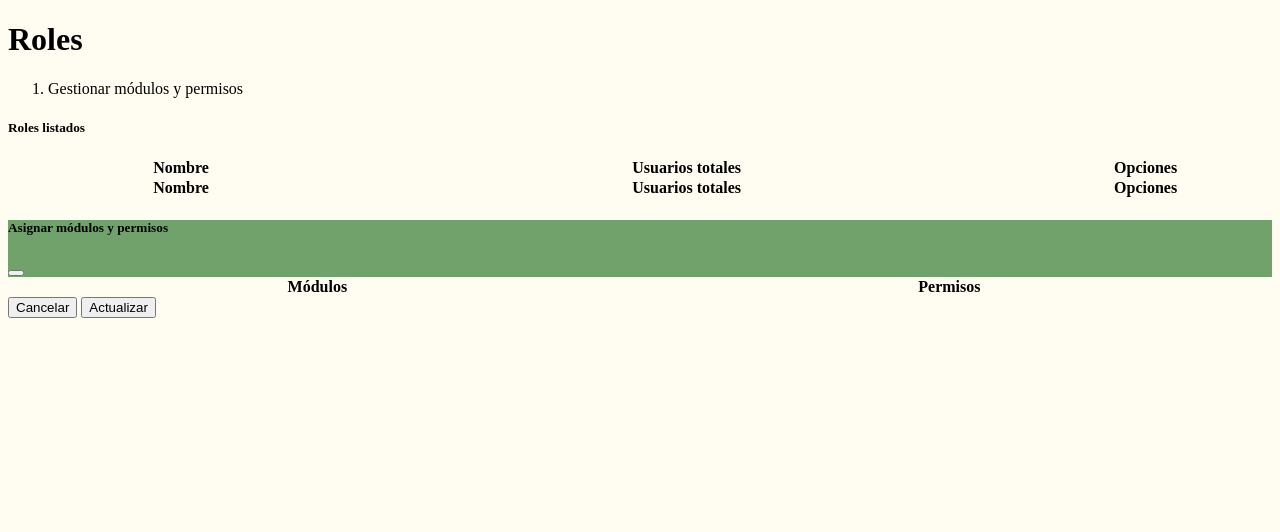
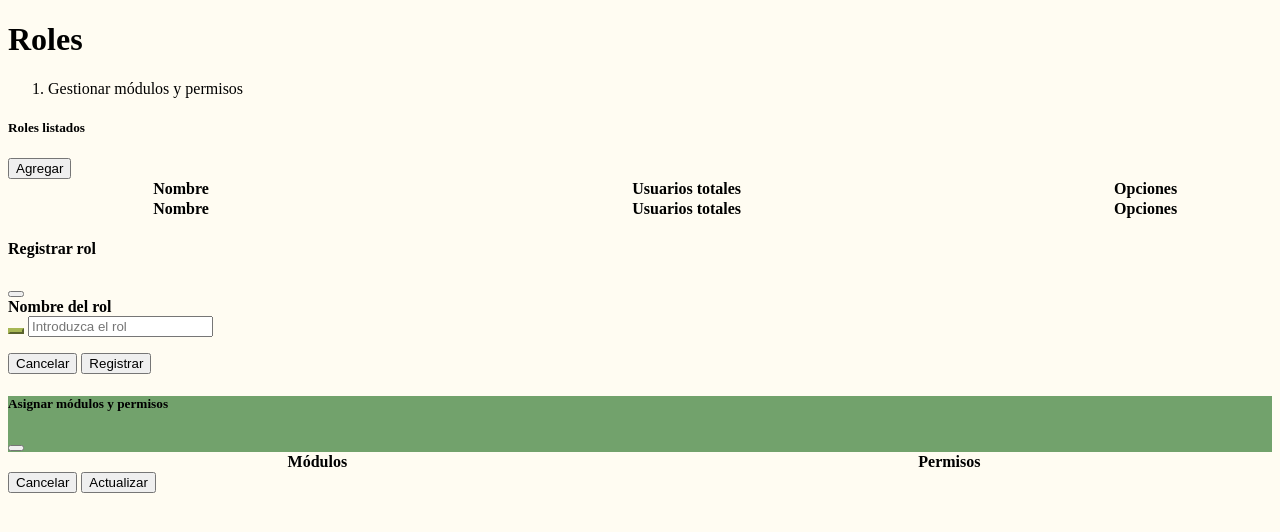
Before and after one commit to ricardojparram/Inventario-Wesley, a PHP site: template vista/interno/rolesVista.php in a window 1280 px wide. Shown: the top 532 px of the page. Run offline with PHP 8.4, Linux system fonts and the light colour scheme; the template is opened without the code that fills it, so the values that code supplies are empty.

Commit message:
feature: roles ahora puede agregar roles con sus permisos

```diff
--- a/assets/js/roles.js
+++ b/assets/js/roles.js
@@ -7,12 +7,7 @@
 
     let mostrar, permisoModificar;
     function rellenar(bitacora = false){
-        $.ajax({
-            type: "post",
-            url: "",
-            dataType: "json",
-            data: {mostrar: "", bitacora},
-            success(data){
+        $.post("", {mostrar: "", bitacora},function(data){
             let tabla;
             permisoModificar = (typeof permisos["Modificar acciones"] === "undefined" && typeof permisos["Modificar acceso"] === "undefined") ? 'disabled' : '';
             data.forEach(row => {
@@ -26,16 +21,12 @@
                 </tr>`;
             });
             $('#tabla tbody').html(tabla);
-                mostrar = $('#tabla').DataTable({
-                    resposive: true
-                });
-            },
-            error(e){
+            mostrar = $('#tabla').DataTable({resposive:true});
+        }, 'json')
+        .fail((e)=>{
            Toast.fire({ icon: 'error', title: 'Ha ocurrido un error.' });
            throw new Error('Error al mostrar listado: '+e);
-            }
         })
-
     }
 
     const icons = {
@@ -105,9 +96,7 @@
             let input_permiso = $(this)[0];
             datos_permisos[i] = {id_permiso : input_permiso.id, status : input_permiso.checked}
         })
-       $.ajax({
-            method: "post", url: "", dataType: "json", data: {datos_permisos, id},
-            success(data){
+        $.post("", {datos_permisos, id}, function(data){
             if(data.respuesta === "ok"){
                 Toast.fire({ icon: 'success', title: data.msg });
                 $('.cerrar').click();
@@ -115,11 +104,27 @@
                 Toast.fire({ icon: 'error', title: 'Hubo un error al modificar los permisos.' });
                 throw new Error('Error al mostrar listado: '+data.msg);
             }
-            },
-            error(e){
+        }, "json")
+        .fail(()=>{
             Toast.fire({ icon: 'error', title: 'Ha ocurrido un error.' });
             throw new Error('Error al mostrar listado: '+e);
-            }
+        })
+    })
+
+    $('#registrar').click((e)=>{
+        e.preventDefault();
+        let rol = $("#rol_nombre").val();
+        vrol = validarNombre($("#rol_nombre"),$("#error1") , "Error de nombre,");
+        console.log(vrol, rol)
+        if(!vrol)
+            throw new Error('Error de validacion.');
+
+        $.post('',{registrar:'', rol}, function(data){
+            console.log(data)
+        }, "json")
+        .fail((e)=>{
+            Toast.fire({ icon: 'error', title: 'Ha ocurrido un error.' });
+            throw new Error('Error al mostrar listado: '+e);
         })
     })
 
--- a/vista/interno/rolesVista.php
+++ b/vista/interno/rolesVista.php
@@ -51,6 +51,10 @@
           <h5 class="card-title">Roles listados</h5>
         </div>
 
+        <div class="col-6 text-end mt-3">
+         <button type="button" class="btn btn-success" data-bs-toggle="modal" data-bs-target="#Agregar">Agregar</button>
+       </div>
+     </div>
 
 
         <!-- Table with stripped rows -->
@@ -77,6 +81,61 @@
           </table>
         </div>
         <!-- End Table with stripped rows -->
+
+
+
+  </main>
+
+</body>
+
+<?php $VarComp->js(); ?>
+<script type="text/javascript" src="assets/js/roles.js"></script>
+
+</html>
+<!-- MODAL AGERGAR -->
+<div class="modal fade " id="Agregar" tabindex="-1">
+  <div class="modal-dialog modal-md ">
+    <div class="modal-content">
+      <div class="modal-header alert alert-success">
+        <h4 class="modal-title"> <strong>Registrar rol</strong> </h4>
+        <button type="button" class="btn-close" data-bs-dismiss="modal" aria-label="Close"></button>
+      </div>
+
+      <div class="modal-body ">
+
+        <form id = "agregarform">
+
+          <div class="form-group col-md-12">
+            <div class="container-fluid">
+              <div class="row">
+
+                <div class="form-group col-12 ">
+                  <label class="col-form-label"> <strong>Nombre del rol</strong> </label>
+                  <div class="input-group">
+                    <button type="button" class="iconos btn btn-secondary" data-bs-trigger="hover focus"data-bs-container="body" data-bs-toggle="popover" data-bs-placement="top" data-bs-content="Introduzca el nombre del rol"><i class="bi bi-file-person"></i></button>
+                    <input class="form-control" id="rol_nombre" placeholder="Introduzca el rol">
+                  </div>
+                  <p style="color:#ff0000;margin-left: 10px;" id="error1"></p>
+
+                </div>
+
+              </div>
+            </div>
+          </div>
+
+        </form>
+      </div>
+
+      <p style="color:#ff0000;text-align: center;" id="error"><?php echo (isset($respuesta)) ? $respuesta : " "; ?></p>
+
+      <div class="modal-footer">
+        <button type="button" class="btn btn-secondary cerrar" data-bs-dismiss="modal">Cancelar</button>
+        <button type="submit" class="btn btn-success " id="registrar">Registrar</button>
+      </div>
+    </div>
+  </div>
+</div>
+<!-- MODAL AGREGAR FINAL -->
 
 <!-- Modal Ḿódulos y permisos -->
 <div class="modal fade" id="permisos" tabindex="-1" data-bs-backdrop="static" data-bs-keyboard="false">
@@ -110,12 +169,4 @@
       </div>
     </div>
   </div>
-
-  </main>
-
-</body>
-
-<?php $VarComp->js(); ?>
-<script type="text/javascript" src="assets/js/roles.js"></script>
-
-</html>
+</div>
```
Also changed, not shown: 2 other files. Lines whose indentation alone changed are shown as unchanged.
